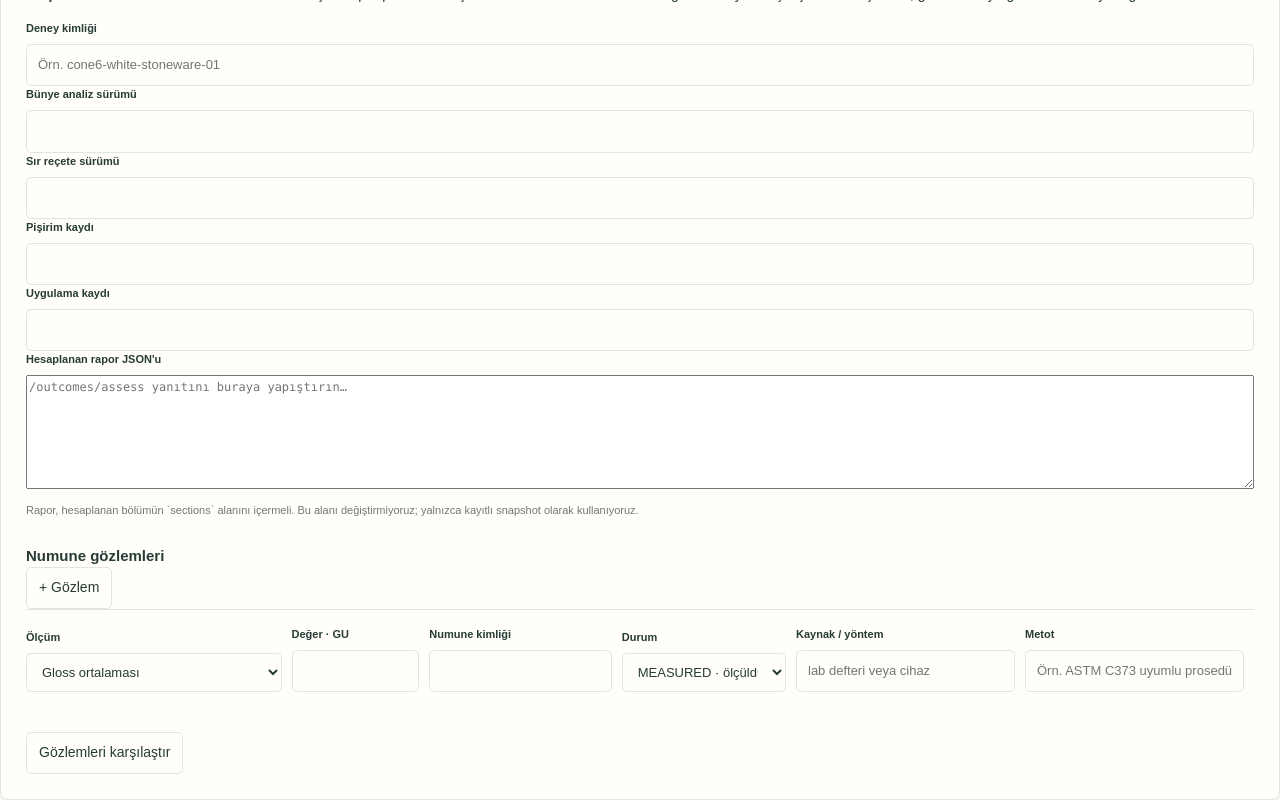
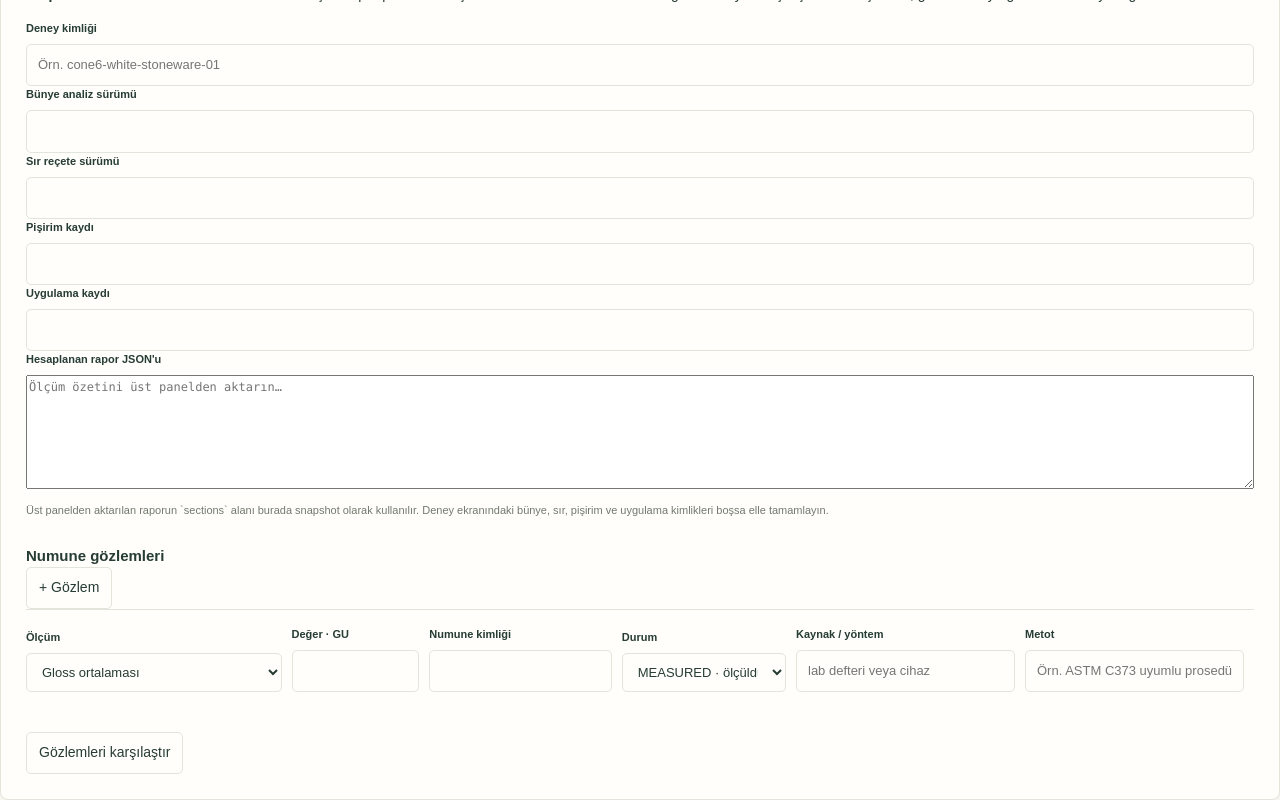
Before and after one commit to Kaan-Boop/ceramic-material-intelligence, a Next.js app in the folder apps/web/: page /experiments in a window 1280 px wide. Shown: the part 2834-3634 px from the top of the page. Built offline with nearby package versions, Linux system fonts and the light colour scheme.

Commit message:
feat: bridge experiment context into outcome validation

```diff
--- a/apps/web/components/outcome-validation.tsx
+++ b/apps/web/components/outcome-validation.tsx
@@ -3,6 +3,7 @@
 import { useEffect, useState } from 'react';
 import { api, type ValidationArchiveResponse } from '../lib/api';
 import { OUTCOME_REFERENCE_EVENT, OUTCOME_REFERENCE_STORAGE } from './outcome-assessor';
+import { useExperimentSession } from './experiment-session';
 
 type Observable = 'gloss_mean_gu' | 'water_absorption_mass_pct' | 'apparent_open_porosity_volume_pct';
 type Observation = {
@@ -52,6 +53,7 @@ type LinkedAnalysis = { report_id: string; recipe_name: string; input_hash: stri
 type LinkedOutcome = { input_hash: string };
 
 export default function OutcomeValidation() {
+  const { draft } = useExperimentSession();
   const [experimentId, setExperimentId] = useState('');
   const [context, setContext] = useState(initialContext);
   const [calculatedText, setCalculatedText] = useState('');
@@ -76,6 +78,17 @@ export default function OutcomeValidation() {
       localStorage.removeItem(ANALYSIS_REFERENCE_STORAGE);
     }
   }, []);
+
+  useEffect(() => {
+    const draftContext = draft.context;
+    setContext(current => ({
+      ...current,
+      body_analysis_id: current.body_analysis_id || draftContext.body_revision,
+      glaze_revision_id: current.glaze_revision_id || draftContext.glaze_revision,
+      firing_run_id: current.firing_run_id || draftContext.firing_run_id,
+      application_id: current.application_id || draftContext.application_revision,
+    }));
+  }, [draft.context]);
 
   useEffect(() => {
     function loadOutcomeReference() {
@@ -147,8 +160,8 @@ export default function OutcomeValidation() {
       <label className="field">Deney kimliği<input value={experimentId} maxLength={160} onChange={event => { setExperimentId(event.target.value); setReport(null); }} placeholder="Örn. cone6-white-stoneware-01" /></label>
       {Object.entries(context).map(([key, value]) => <label className="field" key={key}>{({ body_analysis_id: 'Bünye analiz sürümü', glaze_revision_id: 'Sır reçete sürümü', firing_run_id: 'Pişirim kaydı', application_id: 'Uygulama kaydı' } as Record<string, string>)[key]}<input value={value} maxLength={200} onChange={event => { setContext(current => ({ ...current, [key]: event.target.value })); setReport(null); }} /></label>)}
     </div>
-    <label className="field">Hesaplanan rapor JSON'u<textarea className="outcome-json" value={calculatedText} onChange={event => { setCalculatedText(event.target.value); setReport(null); }} placeholder={'/outcomes/assess yanıtını buraya yapıştırın…'} rows={6} /></label>
-    <p className="helper">Rapor, hesaplanan bölümün `sections` alanını içermeli. Bu alanı değiştirmiyoruz; yalnızca kayıtlı snapshot olarak kullanıyoruz.</p>
+    <label className="field">Hesaplanan rapor JSON'u<textarea className="outcome-json" value={calculatedText} onChange={event => { setCalculatedText(event.target.value); setLinkedOutcome(null); setReport(null); }} placeholder={'Ölçüm özetini üst panelden aktarın…'} rows={6} /></label>
+    <p className="helper">Üst panelden aktarılan raporun `sections` alanı burada snapshot olarak kullanılır. Deney ekranındaki bünye, sır, pişirim ve uygulama kimlikleri boşsa elle tamamlayın.</p>
     <div className="outcome-observations"><div className="experiment-heading"><h3>Numune gözlemleri</h3><button type="button" onClick={() => setObservations(current => [...current, emptyObservation()])} disabled={observations.length >= 100 || busy}>+ Gözlem</button></div>
       {observations.map((row, index) => <div className="outcome-row" key={index}>
         <label className="field">Ölçüm<select value={row.observable} onChange={event => updateObservation(index, { observable: event.target.value as Observable, unit: units[event.target.value as Observable] })}>{Object.entries(observableLabels).map(([key, label]) => <option key={key} value={key}>{label}</option>)}</select></label>
```
